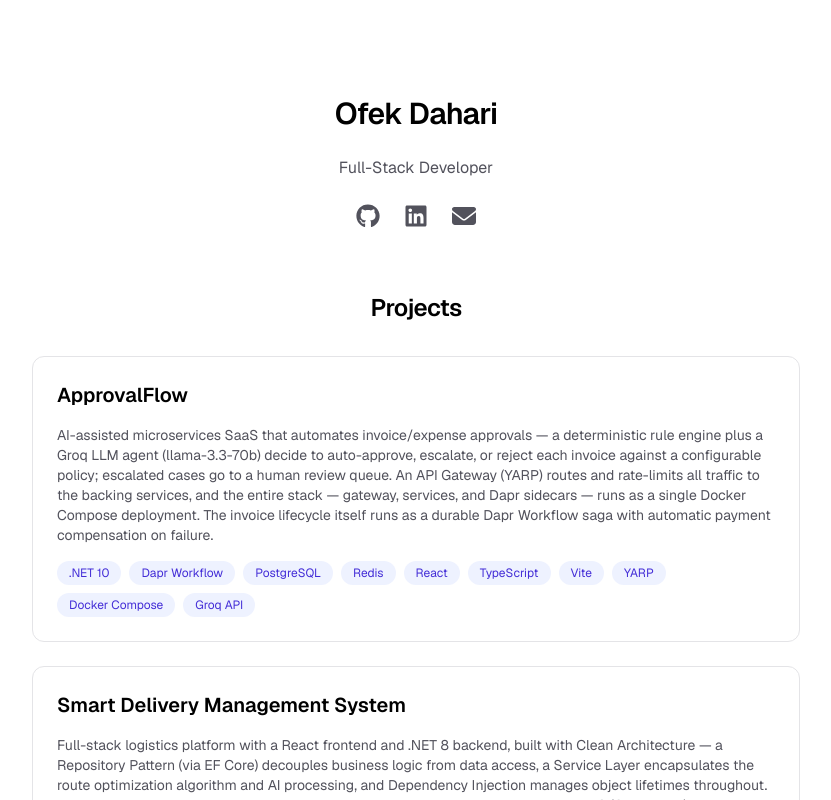
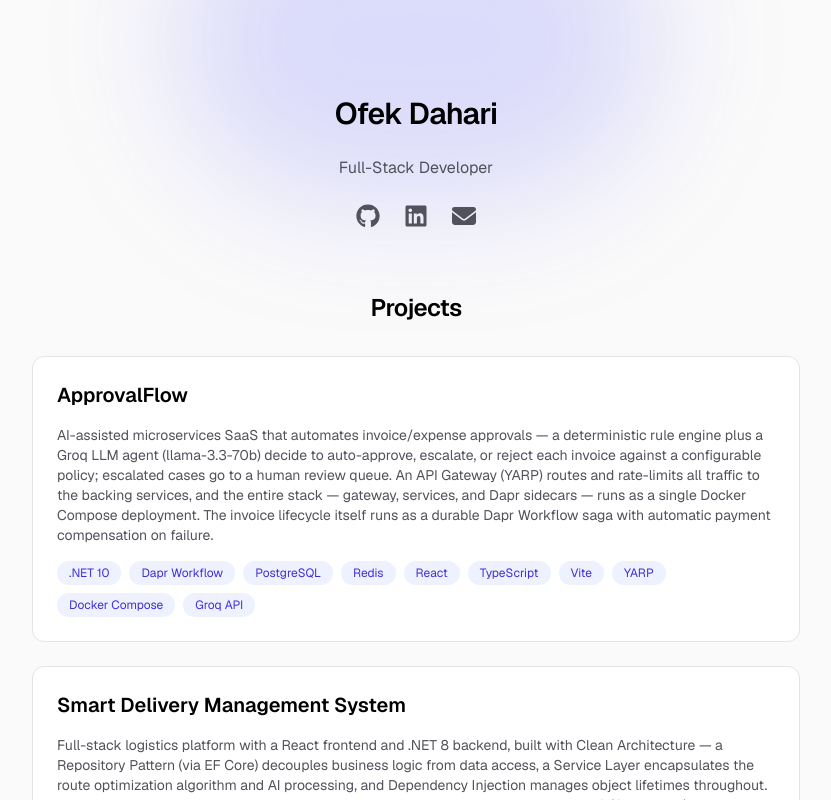
Before and after one commit to ofekda99/my-portfolio, a Next.js app: page / in a window 1280 px wide. Shown: the top 800 px of the page, without its empty margins (224-1055 px from the left). Built offline with nearby package versions, Linux system fonts and the light colour scheme.

Commit message:
Add indigo glow behind hero, unify page background

```diff
--- a/app/page.tsx
+++ b/app/page.tsx
@@ -5,8 +5,12 @@ import { PROJECTS } from "./data/projects";
 
 export default function Home() {
   return (
-    <div className="flex flex-1 flex-col items-center bg-zinc-50 font-sans dark:bg-black">
-      <main className="flex w-full max-w-4xl flex-1 flex-col items-center gap-16 bg-white px-8 py-16 text-center sm:px-16 sm:py-24 dark:bg-black">
+    <div className="relative flex flex-1 flex-col items-center overflow-hidden bg-zinc-50 font-sans dark:bg-black">
+      <div
+        aria-hidden="true"
+        className="pointer-events-none absolute top-[-120px] left-1/2 h-[320px] w-[480px] -translate-x-1/2 rounded-full bg-indigo-500/20 blur-3xl dark:bg-indigo-500/10"
+      />
+      <main className="relative flex w-full max-w-4xl flex-1 flex-col items-center gap-16 px-8 py-16 text-center sm:px-16 sm:py-24">
         <div className="flex flex-col items-center gap-6">
           <h1 className="text-3xl font-semibold tracking-tight text-black dark:text-zinc-50">
             Ofek Dahari
```
